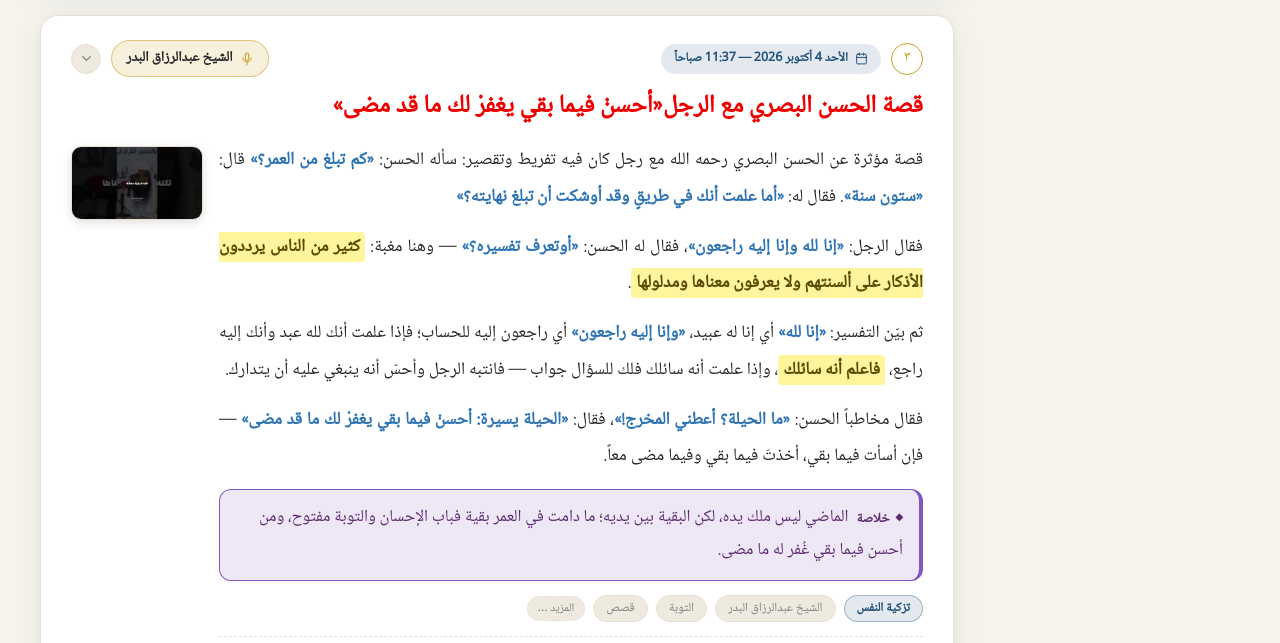
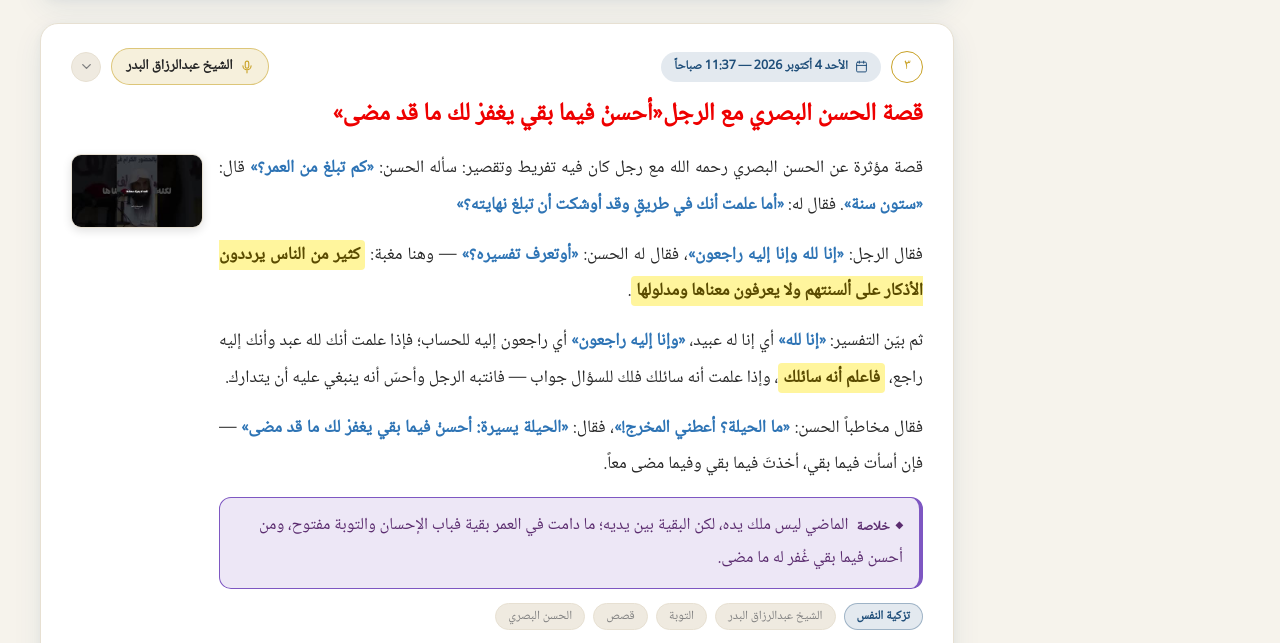
Before and after one commit to zerouno2345seis-oss/ilham-site, a plain HTML site: page index.html in a window 1280 px wide. Shown: the part 1700-2343 px from the top of the page. Drawn offline with Linux system fonts and the light colour scheme; a web font is replaced by a local one.

Commit message:
Tags row: single-line horizontal scroll per design review, remove per-card more button

```diff
--- a/index.html
+++ b/index.html
@@ -499,9 +499,7 @@ body.searching button.icon-btn.search-close{display:inline-flex;}
   transition:all .15s;
 }
 .tags-more:hover{border-color:var(--gold); color:var(--ink);}
-/* الوسوم المطوية: أخف ما بعد الرابع */
-.entry-meta.collapsed-tags .chip:nth-child(n+5){display:none;}
-.entry-meta.collapsed-tags .tags-more::after{content:" …";}
+/* لم نعد نخفي وسوم البطاقة — الصف الواحد مع التمرير يعرضها كلها */
 
 .quran{color:var(--green); font-weight:700;}
 .quote{color:var(--blue); font-weight:700;}
@@ -529,9 +527,23 @@ mark.concept{
 
 /* الفئات والوسوم */
 .entry-meta{
-  display:flex; align-items:center; gap:8px; flex-wrap:wrap;
+  display:flex; align-items:center; gap:8px;
+  flex-wrap:nowrap;          /* صف واحد إجباري */
+  overflow-x:auto;           /* شريط تمرير أفقي */
+  overflow-y:hidden;
+  -webkit-overflow-scrolling:touch;
+  scrollbar-width:thin;
+  scrollbar-color:color-mix(in srgb, var(--muted) 45%, transparent) transparent;
   margin-top:14px;
+  padding-bottom:4px;
 }
+.entry-meta::-webkit-scrollbar{height:5px;}
+.entry-meta::-webkit-scrollbar-track{background:transparent;}
+.entry-meta::-webkit-scrollbar-thumb{
+  background:color-mix(in srgb, var(--muted) 45%, transparent);
+  border-radius:999px;
+}
+.entry-meta .chip{flex:none; white-space:nowrap;}
 .chip{
   font-family:inherit; cursor:pointer;
   font-size:.78rem; border-radius:999px; padding:2px 12px;
@@ -1020,7 +1032,7 @@ mark.concept{
         return '<div class="box box-'+b.type+'"><span class="box-label">'+esc(b.label)+'</span><p>'+rich(b.text)+'</p></div>';
       }).join('');
 
-      var meta = '<div class="entry-meta collapsed-tags">';
+      var meta = '<div class="entry-meta">';
       if(e.category){
         meta += '<button class="chip chip-cat" data-cat="'+esc(e.category)+'" title="تصفية حسب التصنيف">'+esc(e.category)+'</button>';
       }
@@ -1028,7 +1040,6 @@ mark.concept{
         var isSpeaker = (t === e.speaker);
         meta += '<button class="chip'+(isSpeaker?' chip-speaker':'')+'" data-tag="'+esc(t)+'" title="'+(isSpeaker?'تصفية حسب القائل':'تصفية حسب الوسم')+'">'+esc(t)+'</button>';
       });
-      meta += '<button class="tags-more" data-more>المزيد</button>';
       meta += '</div>';
 
       var shortUrl = (e.source||'').replace(/^https?:\/\//,'');
@@ -1082,15 +1093,8 @@ mark.concept{
       });
     });
 
-    /* فرد الوسوم داخل البطاقة */
+    /* تصفية من شرائح البطاقة نفسها (الوسوم الآن صف واحد بتمرير أفقي — بلا زر المزيد) */
     feed.addEventListener('click', function(ev){
-      var more = ev.target.closest('.tags-more[data-more]');
-      if(more){
-        var m = more.closest('.entry-meta');
-        m.classList.remove('collapsed-tags');
-        more.remove();
-        return;
-      }
       var c = ev.target.closest('.chip');
       if(!c) return;
       if(c.dataset.cat){ setFilter(c.dataset.cat, null); }
```
